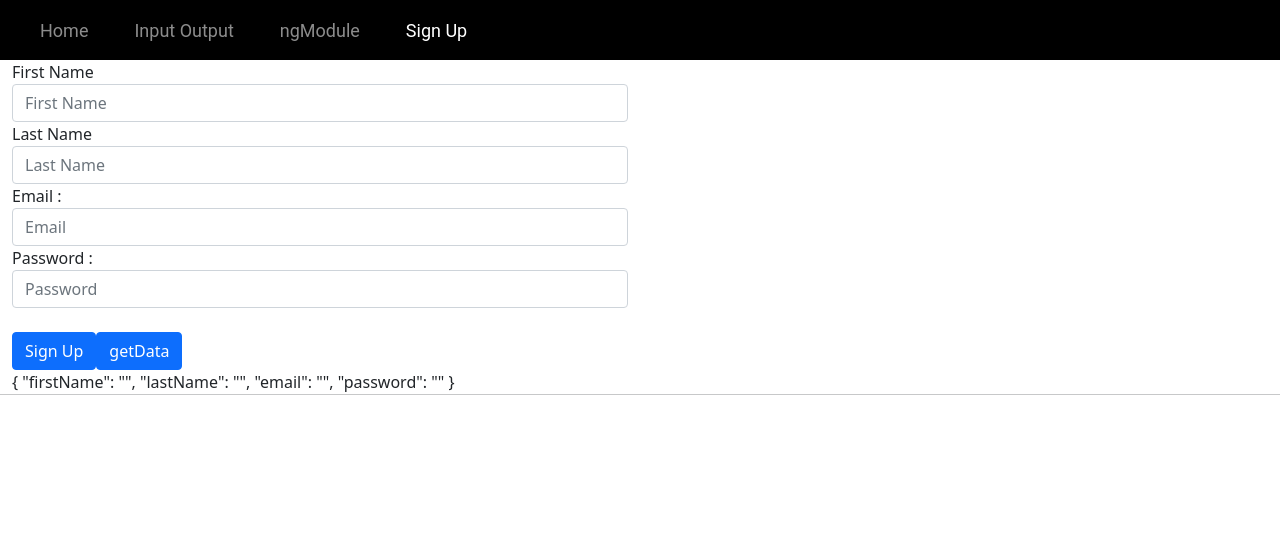
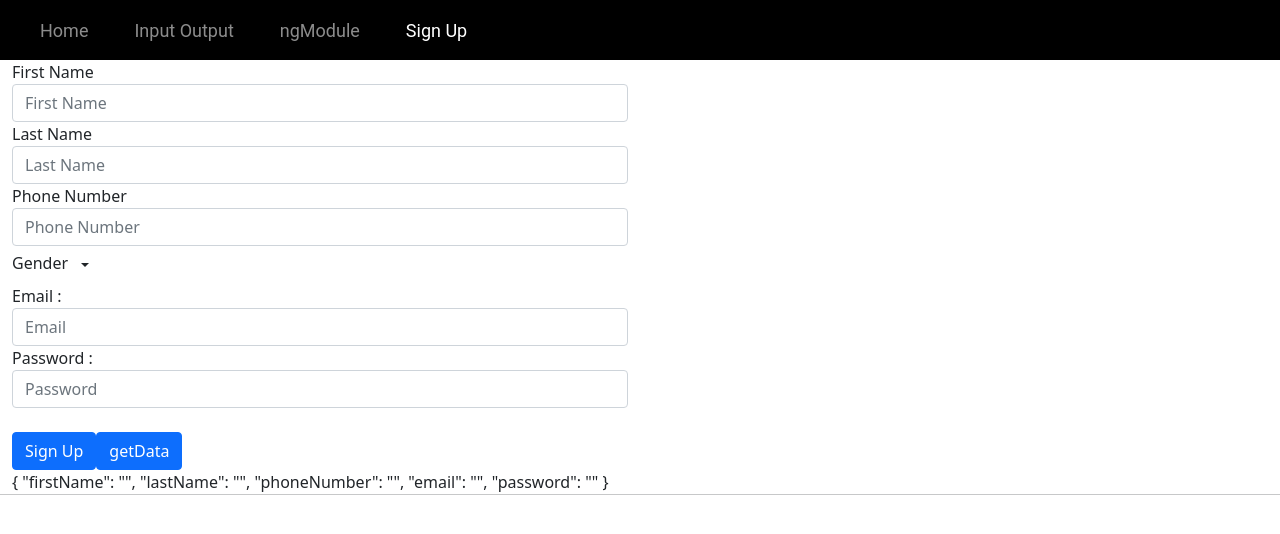
Before and after one commit to Satishchilkaka/ang-core, an Angular app: page /reactiveForms in a window 1280 px wide. Shown: the top 534 px of the page. Built offline with nearby package versions, Linux system fonts and the light colour scheme.

Commit message:
update reactive form

```diff
--- a/src/app/features/signup/signup.component.html
+++ b/src/app/features/signup/signup.component.html
@@ -19,7 +19,33 @@
             id="lastName"
             formControlName="lastName"
           />
-
+          <label for="phoneNumber">Phone Number</label>
+          <input
+            type="text"
+            class="form-control"
+            placeholder="Phone Number"
+            id="phoneNumber"
+            formControlName="phoneNumber"
+          />
+          <div>
+            <label for="gender">Gender</label>
+            <button
+              class="btn dropdown-toggle"
+              type="button"
+              id="dropdownMenuButton"
+              aria-expanded="false"
+              mdbDropdownToggle
+            ></button>
+            <ul
+              mdbDropdownMenu
+              class="dropdown-menu"
+              aria-labelledby="dropdownMenuButton"
+            >
+              <li><a class="dropdown-item">Action</a></li>
+              <li><a class="dropdown-item">Another action</a></li>
+              <li><a class="dropdown-item">Something else here</a></li>
+            </ul>
+          </div>
           <label for="email">Email :</label>
           <input
             type="email"
--- a/src/app/features/signup/signup.component.ts
+++ b/src/app/features/signup/signup.component.ts
@@ -11,6 +11,7 @@ export class SignupComponent implements OnInit {
     firstName: new FormControl('', [Validators.required, Validators.minLength(3)
     ]),
     lastName: new FormControl('', [Validators.required, Validators.minLength(3)]),
+    phoneNumber: new FormControl('', [Validators.required, Validators.minLength(10)]),
     email: new FormControl('', { validators: [Validators.required] }),
     password: new FormControl('', { validators: [Validators.required] })
   })
```
